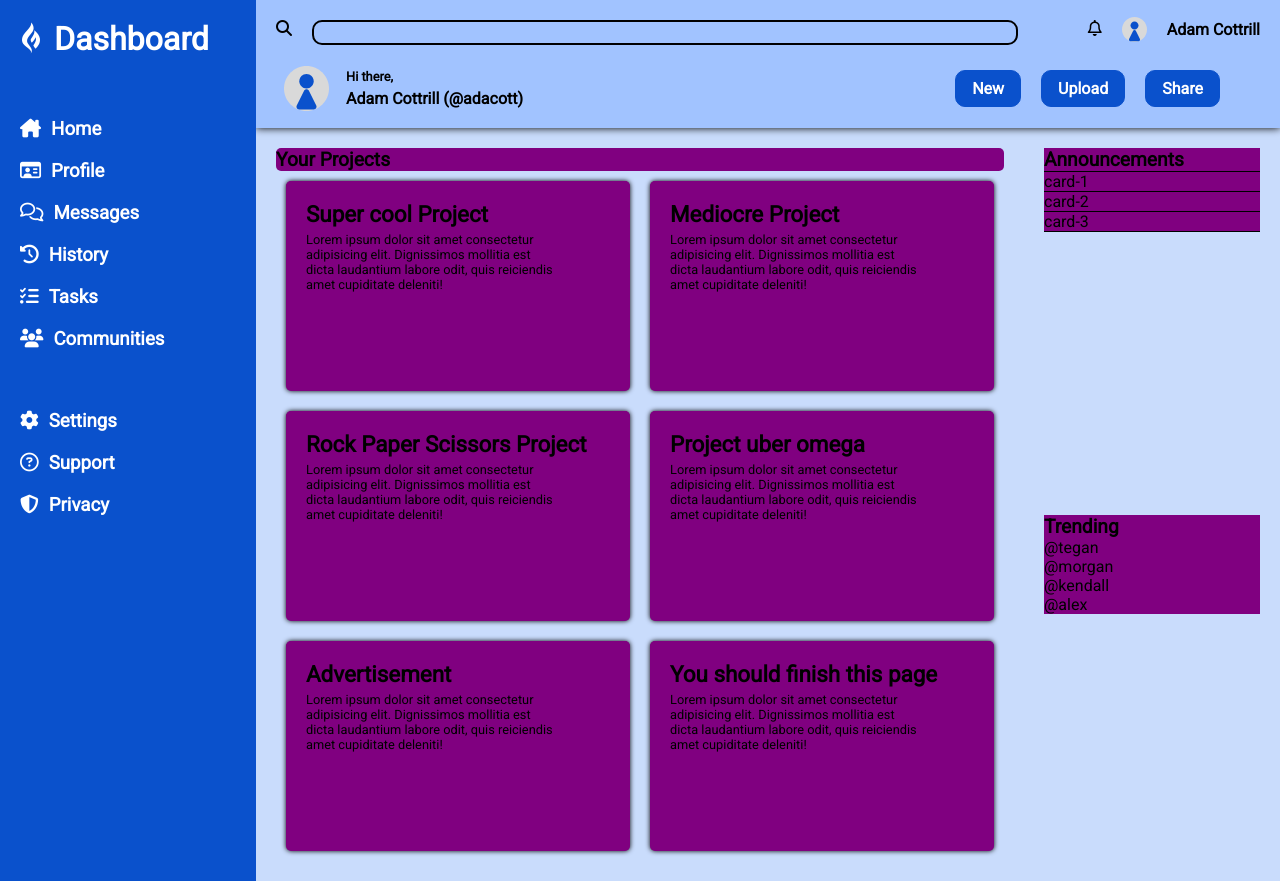
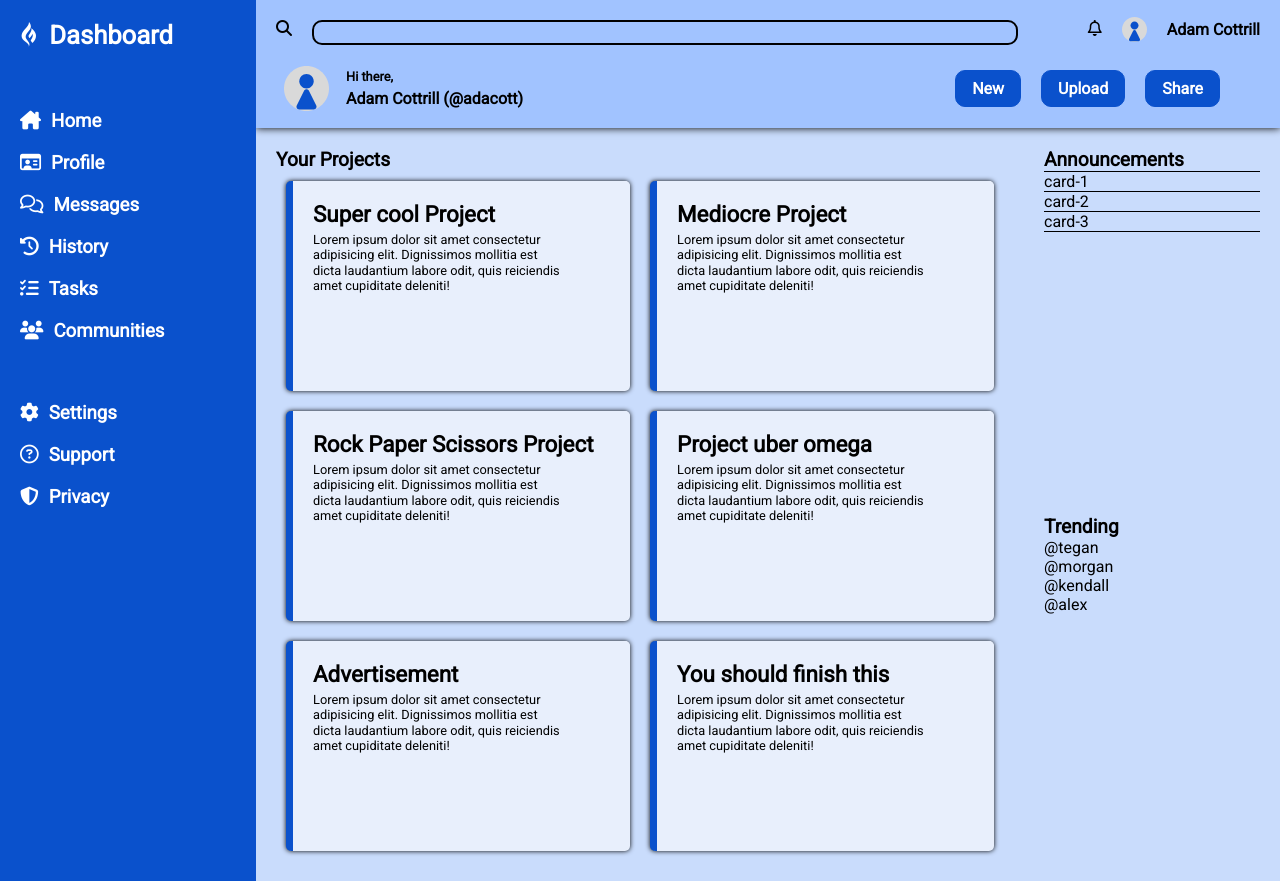
Before and after one commit to adacott/admin-dashboard, a plain HTML site: page index.html in a window 1280 px wide. Drawn offline with Linux system fonts and the light colour scheme.

Commit message:
"projects" section finished

```diff
--- a/index.html
+++ b/index.html
@@ -88,7 +88,7 @@
                         laudantium labore odit, quis reiciendis amet cupiditate deleniti!</p>
                 </div>
                 <div class="card">
-                    <h3>You should finish this page</h3>
+                    <h3>You should finish this</h3>
                     <p>Lorem ipsum dolor sit amet consectetur adipisicing elit. Dignissimos mollitia est dicta
                         laudantium labore odit, quis reiciendis amet cupiditate deleniti!</p>
                 </div>
--- a/style.css
+++ b/style.css
@@ -41,7 +41,7 @@ a {
 
 .sidebar h1 {
   background-color: #0a51cc;
-  font-size: 2em;
+  font-size: clamp(1em, 2vw, 2em);
   /* natural size for em is 1 em = 16px if note changes */
 }
 
@@ -172,7 +172,6 @@ a {
 }
 
 .main .container * {
-  background-color: purple;
   overflow: scroll;
   white-space: wrap;
 }
@@ -181,6 +180,7 @@ a {
   width: 100%;
   font-weight: 1000;
   font-size: 1.2em;
+  word-wrap: wrap;
 }
 
 .main h3 {
@@ -192,6 +192,7 @@ a {
   padding: 0px 0px 5px 20px;
   width: clamp(15ch, 80%, 75ch);
   font-size: clamp(.8em, 1vw, 1.2em);
+  line-height: 1.2em;
 }
 
 .main .projects {
@@ -201,20 +202,22 @@ a {
   grid-template-columns: 1fr 1fr;
 }
 
-.main .projects * {
-  border-radius: 5px;
-
-}
-
 .main .projects h2 {
   grid-column: 1 / 3;
 }
-
 
 .main .projects .card {
   margin: 10px;
   height: 210px;
   box-shadow: 0 0 5px black;
+  border-left: 7px solid #0a51cc;
+  border-radius: 5px;
+
+}
+
+.main .projects .card *,
+.main .projects .card {
+  background-color: #e8effc;
 }
 
 .main .announcements {
```
